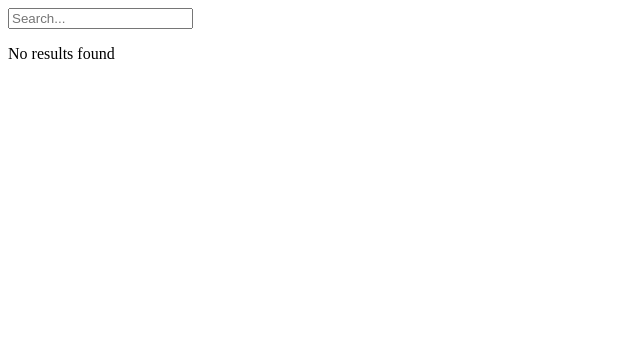
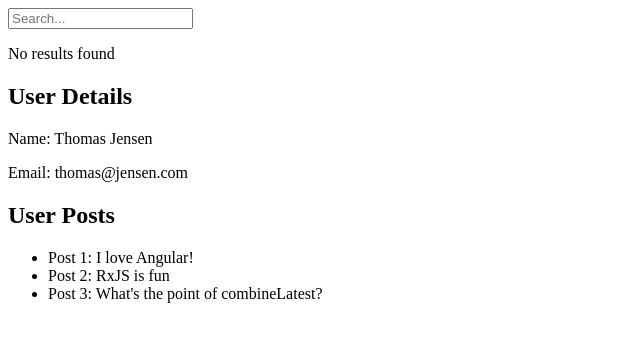
Before and after one commit to outHereSam/rxjs-search-data-combination, an Angular app: page / in a window 1280 px wide. Shown: the top 342 px of the page, without its empty margins (0-640 px from the left). Built offline with nearby package versions, Linux system fonts and the light colour scheme.

Commit message:
Implements data combination

```diff
--- a/src/app/app.component.html
+++ b/src/app/app.component.html
@@ -1 +1,2 @@
 <app-search />
+<app-data-combination />
--- a/src/app/app.component.ts
+++ b/src/app/app.component.ts
@@ -1,11 +1,12 @@
 import { Component } from '@angular/core';
 import { RouterOutlet } from '@angular/router';
 import { SearchComponent } from './components/search/search.component';
+import { DataCombinationComponent } from './components/data-combination/data-combination.component';
 
 @Component({
   selector: 'app-root',
   standalone: true,
-  imports: [RouterOutlet, SearchComponent],
+  imports: [RouterOutlet, SearchComponent, DataCombinationComponent],
   templateUrl: './app.component.html',
   styleUrl: './app.component.css',
 })
--- /dev/null
+++ b/src/app/components/data-combination/data-combination.component.html
@@ -0,0 +1,20 @@
+@if(loadingUserDetails || loadingUserPosts) {
+<div>
+  @if (loadingUserDetails) {
+  <p>Loading user details...</p>
+  } @if(loadingUserPosts) {
+  <p>Loading user posts...</p>
+  }
+</div>
+} @if (!loadingUserDetails && !loadingUserPosts && combinedData) {
+<h2>User Details</h2>
+<p>Name: {{ combinedData.user.name }}</p>
+<p>Email: {{ combinedData.user.email }}</p>
+
+<h2>User Posts</h2>
+<ul>
+  @for(post of combinedData.posts; track $index) {
+  <li>{{ post }}</li>
+  }
+</ul>
+}
--- /dev/null
+++ b/src/app/components/data-combination/data-combination.component.ts
@@ -0,0 +1,45 @@
+import { Component } from '@angular/core';
+import { combineLatest, delay, finalize, map, of } from 'rxjs';
+
+@Component({
+  selector: 'app-data-combination',
+  standalone: true,
+  imports: [],
+  templateUrl: './data-combination.component.html',
+  styleUrl: './data-combination.component.css',
+})
+export class DataCombinationComponent {
+  combinedData: { user: any; posts: string[] } | null = null;
+  loadingUserDetails = true;
+  loadingUserPosts = true;
+
+  ngOnInit() {
+    // Simulating user details api endpoint
+    const userDetails$ = of({
+      id: 1,
+      name: 'Thomas Jensen',
+      email: 'thomas@jensen.com',
+    }).pipe(
+      delay(1000),
+      finalize(() => (this.loadingUserDetails = false))
+    );
+
+    // Simulating user posts api endpoint
+    const userPosts$ = of([
+      'Post 1: I love Angular!',
+      'Post 2: RxJS is fun',
+      "Post 3: What's the point of combineLatest?",
+    ]).pipe(
+      delay(1500),
+      finalize(() => (this.loadingUserPosts = false))
+    );
+
+    // Combine the latest emissions from both observables
+    combineLatest([userDetails$, userPosts$])
+      .pipe(
+        // Transform the combined data into a usable format
+        map(([user, posts]) => ({ user, posts }))
+      )
+      .subscribe((combinedData) => (this.combinedData = combinedData));
+  }
+}
```
Also changed, not shown: src/app/components/data-combination/data-combination.component.css (added), 1 other file (tests, documents, lock files or other folders).
